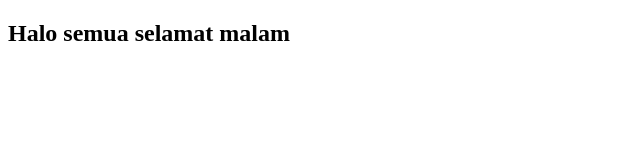
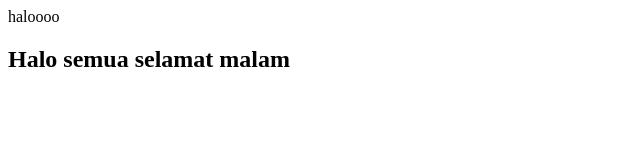
Before and after one commit to ImvLix/Nabilaa, a plain HTML site: page index.html in a window 1280 px wide. Shown: the whole page, without its empty margins (0-640 px from the left). Drawn offline with Linux system fonts and the light colour scheme.

Commit message:
Update index.html

```diff
--- a/index.html
+++ b/index.html
@@ -6,6 +6,7 @@
     <title>Document</title>
 </head>
 <body>
+    haloooo
     <h2>Halo semua selamat malam</h2>
 </body>
 </html>
```
